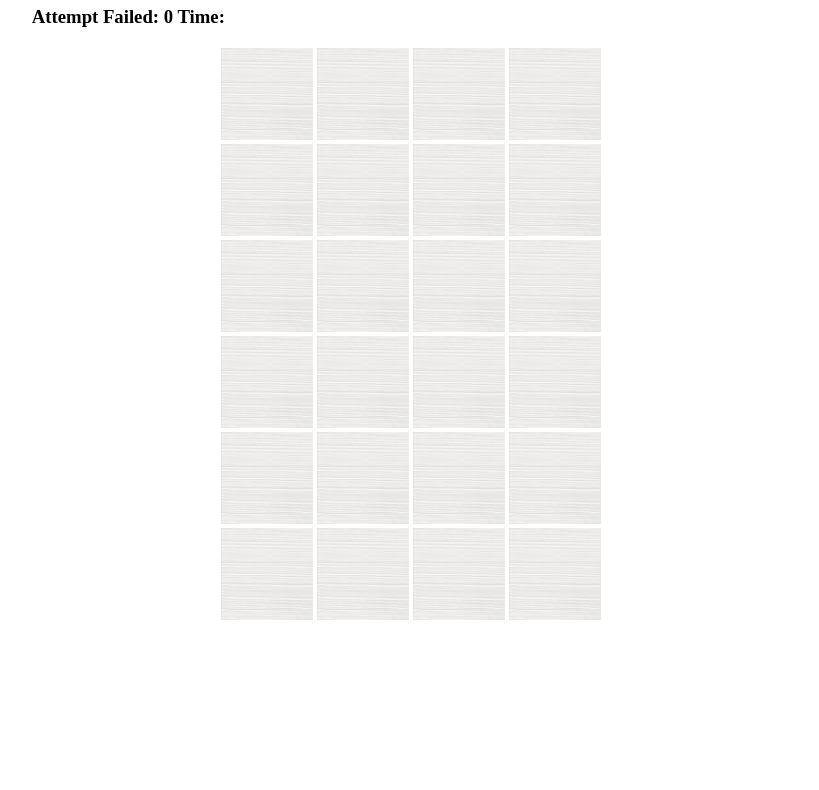
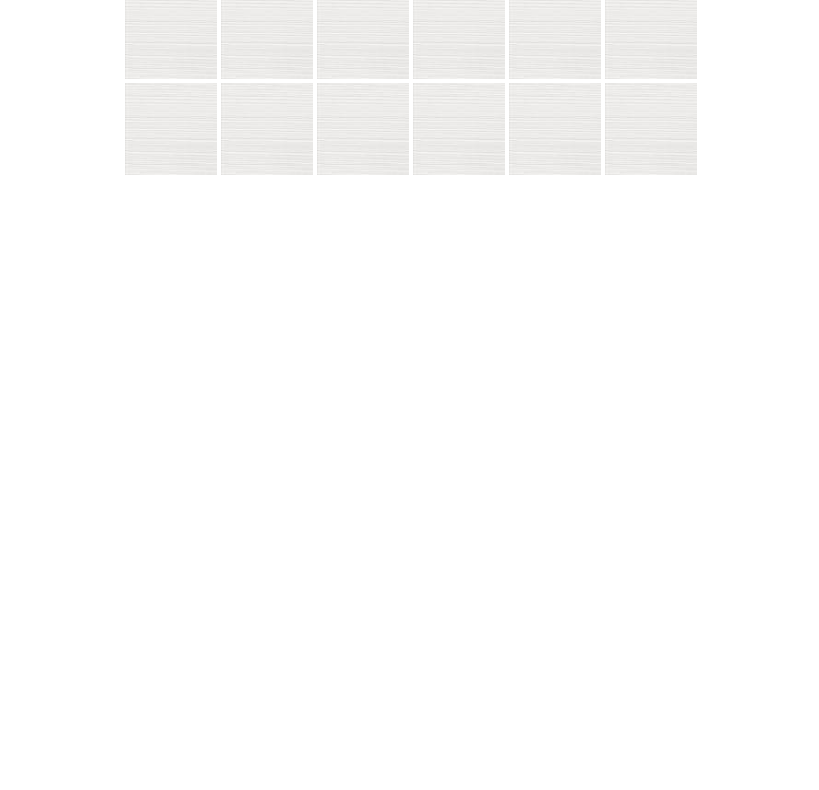
Before and after one commit to CrowAle/giocomemoria, a website: page index.html in a window 1280 px wide. Shown: the part 315-1105 px from the top of the page, without its empty margins (229-1048 px from the left). After the commit the page ends 800 px from the top, so only its background shows below. Drawn offline with Linux system fonts and the light colour scheme.

Commit message:
commitMessage

```diff
--- a/style.css
+++ b/style.css
@@ -1,14 +1,7 @@
 * {
   box-sizing: border-box;
 }
-.container {
-  width: 100%;
-  display: flex;
-  flex-direction: column;
-  justify-items: center;
-  justify-content: center;
-  padding: 20%;
-}
+
 .container1 {
   width: 100%;
   display: flex;
@@ -17,17 +10,44 @@
   justify-content: center;
 }
 
-@media (min-width: 992px) {
-  p {
-    width: 300px;
+@media (max-width: 992px) {
+  .container {
+    width: 100%;
+    display: flex;
+    flex-direction: column;
+    justify-items: center;
+    justify-content: center;
+    padding: 5%;
   }
-}
-
   .grid {
     display: flex;
     flex-wrap: wrap;
-  height: 36rem;
-  width: 24rem;
+    height: 24rem;
+    width: 16rem;
+  }
+  .carte {
+    max-width: 4rem;
+    max-height: 4rem;
+    min-width: 4rem;
+    min-height: 4rem;
+    padding: 2px;
+  }
+}
+@media (min-width: 993px) {
+  .container {
+    width: 100%;
+    display: flex;
+    flex-direction: column;
+    justify-items: center;
+    justify-content: center;
+    padding-left: 20%;
+    padding-right: 20%;
+  }
+  .grid {
+    display: flex;
+    flex-wrap: wrap;
+    height: 24rem;
+    width: 36rem;
   }
   .carte {
     max-width: 6rem;
@@ -36,6 +56,8 @@
     min-height: 6rem;
     padding: 2px;
   }
+}
+
 /* .carte {
   max-width: 100px;
   max-height: 100px;
```
Lines whose indentation alone changed are shown as unchanged.
